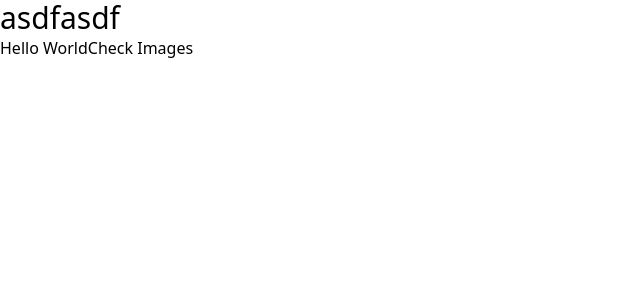
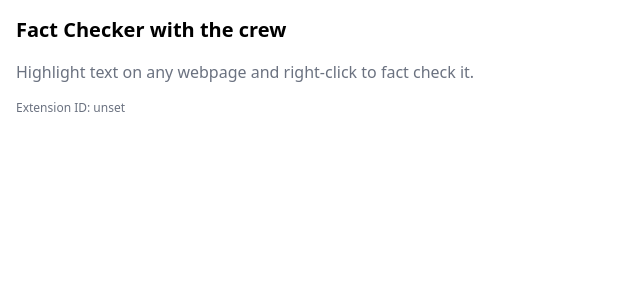
Before and after one commit to xavieryn/babson-generator2024, a React (Create React App) app: page / in a window 1280 px wide. Shown: the top 300 px of the page, without its empty margins (0-640 px from the left). Built offline with nearby package versions, Linux system fonts and the light colour scheme; the HTML template or start-up script is replaced by a standard one.

Commit message:
Adds semifunctional fact checking

```diff
--- a/package.json
+++ b/package.json
@@ -44,6 +44,7 @@
     ]
   },
   "devDependencies": {
+    "@types/chrome": "^0.0.283",
     "autoprefixer": "^10.4.20",
     "copy-webpack-plugin": "^12.0.2",
     "css-loader": "^7.1.2",
--- a/src/App.tsx
+++ b/src/App.tsx
@@ -1,32 +1,74 @@
-import { checkImage } from "./action";
-import './index.css';
+import React, { useEffect, useState } from 'react';
 
-import { useState } from "react";
-import { SightEngineResponse } from "./type";
+const App: React.FC = () => {
+  const [selectedText, setSelectedText] = useState<string>('');
+  const [isLoading, setIsLoading] = useState(true);
 
-function App() {
-  const [imageCheckResult, setImageCheckResult] = useState<SightEngineResponse>();
+  // Check if we're running as an extension
+  const isExtension = typeof chrome !== 'undefined' && chrome.runtime && chrome.runtime.id;
 
-  const handleClick = async () => {
-    const result = await checkImage();
-    if (result !== undefined) {
-      setImageCheckResult(result);
+  useEffect(() => {
+    if (isExtension) {
+      chrome.storage.local.get(['selectedText'], (result) => {
+        if (result.selectedText) {
+          setSelectedText(result.selectedText);
+        }
+        setIsLoading(false);
+      });
+    } else {
+      setIsLoading(false);
+    }
+  }, [isExtension]);
+
+  const handleFactCheck = async () => {
+    if (!selectedText) return;
+
+    try {
+      console.log('Fact checking:', selectedText);
+      // Add your fact-checking logic here
+    } catch (error) {
+      console.error('Error fact checking:', error);
     }
   };
+
+  if (isLoading) {
+    return (
+      <div className="p-4 min-w-[300px] min-h-[200px] flex items-center justify-center">
+        <p>Loading...</p>
+      </div>
+    );
+  }
+
   return (
-    <div className="App">
-      <div className="text-3xl">asdfasdf</div>
-      Hello World
-      <button onClick={handleClick}>Check Images</button>
-      {imageCheckResult && (
-        <div>
-          <h3>Image Check Result:</h3>
-          <pre>{JSON.stringify(imageCheckResult, null, 2)}</pre>
+    <div className="p-4 min-w-[300px] min-h-[300px]">
+      <h1 className="text-xl font-bold mb-4">Fact Checker with the crew</h1>
+
+      {selectedText ? (
+        <div className="space-y-4">
+          <div className="p-3 bg-gray-100 rounded-lg">
+            <h2 className="text-sm font-semibold mb-2">Selected Text:</h2>
+            <p className="text-gray-700">{selectedText}</p>
+          </div>
+
+          <button
+            onClick={handleFactCheck}
+            className="w-full py-2 px-4 bg-blue-500 text-white rounded-lg hover:bg-blue-600 transition-colors"
+          >
+            Fact Check
+          </button>
         </div>
+      ) : (
+        <p className="text-gray-500">
+          Highlight text on any webpage and right-click to fact check it.
+        </p>
       )}
+
+      {/* Debug information - you can remove this later */}
+      <div className="mt-4 text-xs text-gray-500">
+        Extension ID: {chrome?.runtime?.id || 'Not available'}
+      </div>
     </div>
-
   );
-}
+};
 
 export default App;
--- a/tsconfig.json
+++ b/tsconfig.json
@@ -1,6 +1,8 @@
 {
   "compilerOptions": {
     "target": "es5",
+    "types": ["chrome"],
+
     "lib": [
       "dom",
       "dom.iterable",
@@ -22,5 +24,6 @@
   },
   "include": [
     "src"
-  ]
+  ],
+
 }
--- a/webpack.config.js
+++ b/webpack.config.js
@@ -4,7 +4,9 @@ const CopyPlugin = require("copy-webpack-plugin");
 
 module.exports = {
     entry: {
-        index: "./src/index.tsx"
+        index: "./src/index.tsx",
+        background: "./background.js"  // Add this line
+
     },
     mode: "production",
     module: {
```
Also changed, not shown: manifest.json, 5 other files (tests, documents, lock files or other folders).
